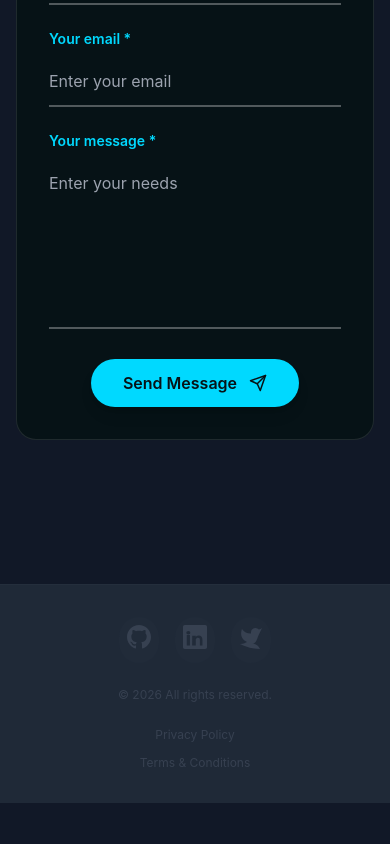
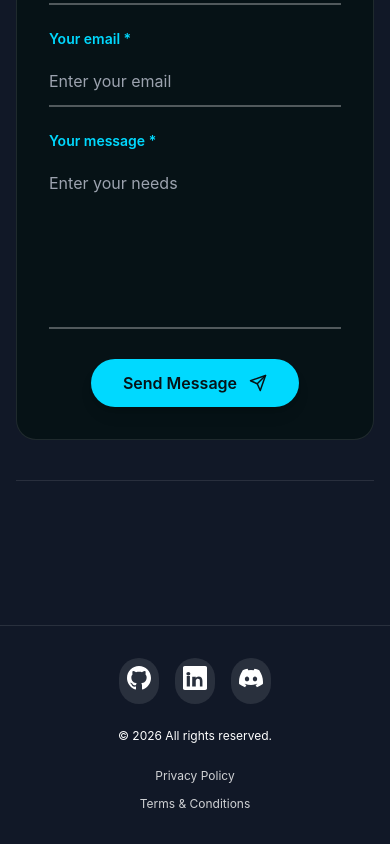
Before and after one commit to ReedBelca10/portfolio, a Next.js app in the folder apps/frontend/: page /CalebCV.pdf in a window 390 px wide. Shown: the part 7336-8180 px from the top of the page. Before the commit the page ends 8139 px from the top, so only its background shows below. Built offline with nearby package versions, Linux system fonts and the light colour scheme.

Commit message:
Fix footer styling and add Discord social icon support

```diff
--- a/apps/frontend/src/app/[locale]/page.tsx
+++ b/apps/frontend/src/app/[locale]/page.tsx
@@ -76,6 +76,7 @@
                   </div>
                 </form>
               </div>
+              <div className="mt-10 h-px bg-white/10" />
             </div>
           </Container>
         </section>
--- a/apps/frontend/src/components/Footer.tsx
+++ b/apps/frontend/src/components/Footer.tsx
@@ -2,7 +2,7 @@
 
 import React from 'react';
 import clsx from 'clsx';
-import { GitHubIcon, LinkedInIcon, TwitterIcon } from './Icon';
+import { GitHubIcon, LinkedInIcon, DiscordIcon } from './Icon';
 
 /*
  * Footer Component
@@ -23,7 +23,7 @@
   socialLinks?: {
     github?: string;
     linkedin?: string;
-    twitter?: string;
+    discord?: string;
   };
   className?: string;
 }
@@ -39,7 +39,7 @@
   socialLinks = {
     github: 'https://github.com',
     linkedin: 'https://linkedin.com',
-    twitter: 'https://twitter.com',
+    discord: 'https://discord.com',
   },
   className,
 }: FooterProps) {
@@ -52,37 +52,29 @@
   return (
     <footer
       className={clsx(
-        'bg-bg-primary border-t border-neutral-grey/20 mt-16 md:mt-20 lg:mt-24',
+        'bg-[radial-gradient(circle_at_top_left,_rgba(0,217,255,0.18),_transparent_20%),radial-gradient(circle_at_bottom_right,_rgba(255,255,255,0.08),_transparent_18%),#071216] border-t border-white/10 mt-16 md:mt-20 lg:mt-24',
         className
       )}
     >
       <div className="container-custom py-8 md:py-10 lg:py-12">
-        {/* Desktop Layout: Horizontal Row */}
         <div className="hidden md:flex items-center justify-between gap-8">
-          {/* Left: Copyright */}
-          <p className="text-xs md:text-sm text-neutral-grey flex-shrink-0">
-            {copyrightText}
-          </p>
-
-          {/* Center: Legal Links */}
+          <p className="text-xs md:text-sm text-white flex-shrink-0">{copyrightText}</p>
           <div className="flex gap-6 justify-center flex-grow">
             {legalLinks.map((link) => (
               <a
                 key={link.href}
                 href={link.href}
-                className="text-xs md:text-sm text-neutral-grey hover:text-brand-primary transition-colors duration-base"
+                className="text-xs md:text-sm text-white/80 hover:text-white transition-colors duration-base"
               >
                 {link.label}
               </a>
             ))}
           </div>
-
-          {/* Right: Social Icons */}
           <div className="flex gap-4 flex-shrink-0">
             {socialLinks.github && (
               <button
                 onClick={() => handleSocialClick(socialLinks.github)}
-                className="p-2 rounded-full bg-neutral-grey/10 hover:bg-brand-primary/20 text-neutral-grey hover:text-brand-primary transition-all duration-base"
+                className="p-2 rounded-full bg-white/10 hover:bg-[#00D9FF]/20 text-white hover:text-[#00D9FF] transition-all duration-base"
                 aria-label="GitHub"
               >
                 <GitHubIcon size="md" />
@@ -91,32 +83,30 @@
             {socialLinks.linkedin && (
               <button
                 onClick={() => handleSocialClick(socialLinks.linkedin)}
-                className="p-2 rounded-full bg-neutral-grey/10 hover:bg-brand-primary/20 text-neutral-grey hover:text-brand-primary transition-all duration-base"
+                className="p-2 rounded-full bg-white/10 hover:bg-[#00D9FF]/20 text-white hover:text-[#00D9FF] transition-all duration-base"
                 aria-label="LinkedIn"
               >
                 <LinkedInIcon size="md" />
               </button>
             )}
-            {socialLinks.twitter && (
+            {socialLinks.discord && (
               <button
-                onClick={() => handleSocialClick(socialLinks.twitter)}
-                className="p-2 rounded-full bg-neutral-grey/10 hover:bg-brand-primary/20 text-neutral-grey hover:text-brand-primary transition-all duration-base"
-                aria-label="Twitter"
+                onClick={() => handleSocialClick(socialLinks.discord)}
+                className="p-2 rounded-full bg-white/10 hover:bg-[#00D9FF]/20 text-white hover:text-[#00D9FF] transition-all duration-base"
+                aria-label="Discord"
               >
-                <TwitterIcon size="md" />
+                <DiscordIcon size="md" />
               </button>
             )}
           </div>
         </div>
 
-        {/* Tablet Layout: Two Stacked Rows */}
         <div className="hidden sm:flex md:hidden flex-col items-center gap-6">
-          {/* Top Row: Social Icons */}
           <div className="flex gap-4">
             {socialLinks.github && (
               <button
                 onClick={() => handleSocialClick(socialLinks.github)}
-                className="p-2 rounded-full bg-neutral-grey/10 hover:bg-brand-primary/20 text-neutral-grey hover:text-brand-primary transition-all duration-base"
+                className="p-2 rounded-full bg-white/10 hover:bg-[#00D9FF]/20 text-white hover:text-[#00D9FF] transition-all duration-base"
                 aria-label="GitHub"
               >
                 <GitHubIcon size="md" />
@@ -125,32 +115,30 @@
             {socialLinks.linkedin && (
               <button
                 onClick={() => handleSocialClick(socialLinks.linkedin)}
-                className="p-2 rounded-full bg-neutral-grey/10 hover:bg-brand-primary/20 text-neutral-grey hover:text-brand-primary transition-all duration-base"
+                className="p-2 rounded-full bg-white/10 hover:bg-[#00D9FF]/20 text-white hover:text-[#00D9FF] transition-all duration-base"
                 aria-label="LinkedIn"
               >
                 <LinkedInIcon size="md" />
               </button>
             )}
-            {socialLinks.twitter && (
+            {socialLinks.discord && (
               <button
-                onClick={() => handleSocialClick(socialLinks.twitter)}
-                className="p-2 rounded-full bg-neutral-grey/10 hover:bg-brand-primary/20 text-neutral-grey hover:text-brand-primary transition-all duration-base"
-                aria-label="Twitter"
+                onClick={() => handleSocialClick(socialLinks.discord)}
+                className="p-2 rounded-full bg-white/10 hover:bg-[#00D9FF]/20 text-white hover:text-[#00D9FF] transition-all duration-base"
+                aria-label="Discord"
               >
-                <TwitterIcon size="md" />
+                <DiscordIcon size="md" />
               </button>
             )}
           </div>
-
-          {/* Bottom Row: Copyright and Links */}
           <div className="flex flex-col sm:flex-row items-center gap-4 text-center">
-            <p className="text-xs text-neutral-grey">{copyrightText}</p>
+            <p className="text-xs text-white">{copyrightText}</p>
             <div className="flex gap-6">
               {legalLinks.map((link) => (
                 <a
                   key={link.href}
                   href={link.href}
-                  className="text-xs text-neutral-grey hover:text-brand-primary transition-colors duration-base"
+                  className="text-xs text-white/80 hover:text-white transition-colors duration-base"
                 >
                   {link.label}
                 </a>
@@ -159,14 +147,12 @@
           </div>
         </div>
 
-        {/* Mobile Layout: Fully Vertical Column */}
         <div className="sm:hidden flex flex-col items-center gap-6">
-          {/* Top: Social Icons */}
           <div className="flex gap-4">
             {socialLinks.github && (
               <button
                 onClick={() => handleSocialClick(socialLinks.github)}
-                className="p-2 rounded-full bg-neutral-grey/10 hover:bg-brand-primary/20 text-neutral-grey hover:text-brand-primary transition-all duration-base"
+                className="p-2 rounded-full bg-white/10 hover:bg-[#00D9FF]/20 text-white hover:text-[#00D9FF] transition-all duration-base"
                 aria-label="GitHub"
               >
                 <GitHubIcon size="md" />
@@ -175,33 +161,29 @@
             {socialLinks.linkedin && (
               <button
                 onClick={() => handleSocialClick(socialLinks.linkedin)}
-                className="p-2 rounded-full bg-neutral-grey/10 hover:bg-brand-primary/20 text-neutral-grey hover:text-brand-primary transition-all duration-base"
+                className="p-2 rounded-full bg-white/10 hover:bg-[#00D9FF]/20 text-white hover:text-[#00D9FF] transition-all duration-base"
                 aria-label="LinkedIn"
               >
                 <LinkedInIcon size="md" />
               </button>
             )}
-            {socialLinks.twitter && (
+            {socialLinks.discord && (
               <button
-                onClick={() => handleSocialClick(socialLinks.twitter)}
-                className="p-2 rounded-full bg-neutral-grey/10 hover:bg-brand-primary/20 text-neutral-grey hover:text-brand-primary transition-all duration-base"
-                aria-label="Twitter"
+                onClick={() => handleSocialClick(socialLinks.discord)}
+                className="p-2 rounded-full bg-white/10 hover:bg-[#00D9FF]/20 text-white hover:text-[#00D9FF] transition-all duration-base"
+                aria-label="Discord"
               >
-                <TwitterIcon size="md" />
+                <DiscordIcon size="md" />
               </button>
             )}
           </div>
-
-          {/* Middle: Copyright */}
-          <p className="text-xs text-neutral-grey text-center">{copyrightText}</p>
-
-          {/* Bottom: Legal Links */}
+          <p className="text-xs text-white text-center">{copyrightText}</p>
           <div className="flex flex-col gap-3 text-center">
             {legalLinks.map((link) => (
               <a
                 key={link.href}
                 href={link.href}
-                className="text-xs text-neutral-grey hover:text-brand-primary transition-colors duration-base"
+                className="text-xs text-white/80 hover:text-white transition-colors duration-base"
               >
                 {link.label}
               </a>
--- a/apps/frontend/src/components/Icon.tsx
+++ b/apps/frontend/src/components/Icon.tsx
@@ -93,6 +93,17 @@
   );
 }
 
+export function DiscordIcon({ size = 'md' }: Omit<IconProps, 'children'>) {
+  const sizeValue = sizeMap[size];
+  return (
+    <Icon size={size} title="discord">
+      <svg width={sizeValue} height={sizeValue} viewBox="0 0 24 24" fill="currentColor">
+        <path d="M20.317 4.369a19.791 19.791 0 00-4.885-1.515.074.074 0 00-.079.037c-.21.375-.444.864-.608 1.25a18.27 18.27 0 00-5.487 0 12.64 12.64 0 00-.617-1.25.077.077 0 00-.079-.037A19.736 19.736 0 003.677 4.37a.07.07 0 00-.032.027C.533 9.046-.32 13.58.099 18.057a.082.082 0 00.031.057 19.9 19.9 0 005.993 3.03.078.078 0 00.084-.028 14.09 14.09 0 001.226-1.994.076.076 0 00-.041-.106 13.107 13.107 0 01-1.872-.892.077.077 0 01-.008-.128 10.2 10.2 0 00.372-.292.074.074 0 01.077-.01c3.928 1.793 8.18 1.793 12.062 0a.074.074 0 01.078.01c.12.098.246.198.373.292a.077.077 0 01-.006.127 12.299 12.299 0 01-1.873.892.077.077 0 00-.041.107c.36.698.772 1.362 1.225 1.993a.076.076 0 00.084.028 19.839 19.839 0 006.002-3.03.077.077 0 00.032-.054c.5-5.177-.838-9.674-3.549-13.66a.061.061 0 00-.031-.028zM8.02 15.33c-1.183 0-2.157-1.085-2.157-2.419 0-1.333.956-2.419 2.157-2.419 1.21 0 2.176 1.096 2.157 2.42 0 1.333-.956 2.418-2.157 2.418zm7.975 0c-1.183 0-2.157-1.085-2.157-2.419 0-1.333.955-2.419 2.157-2.419 1.21 0 2.176 1.096 2.157 2.42 0 1.333-.946 2.418-2.157 2.418z" />
+      </svg>
+    </Icon>
+  );
+}
+
 export function TwitterIcon({ size = 'md' }: Omit<IconProps, 'children'>) {
   const sizeValue = sizeMap[size];
   return (
```
Also changed, not shown: apps/frontend/src/components/Navbar.tsx (+2 -6 lines).
